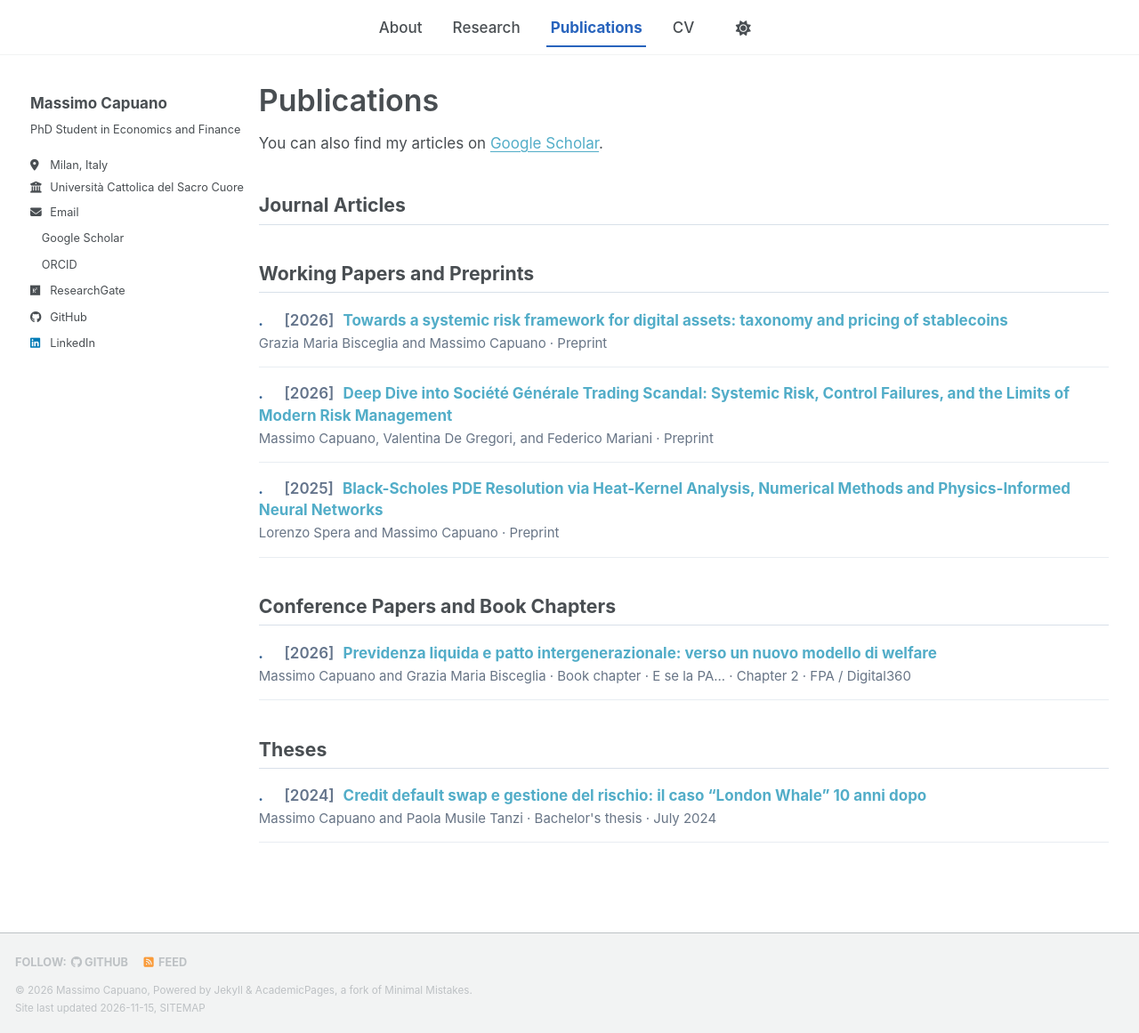
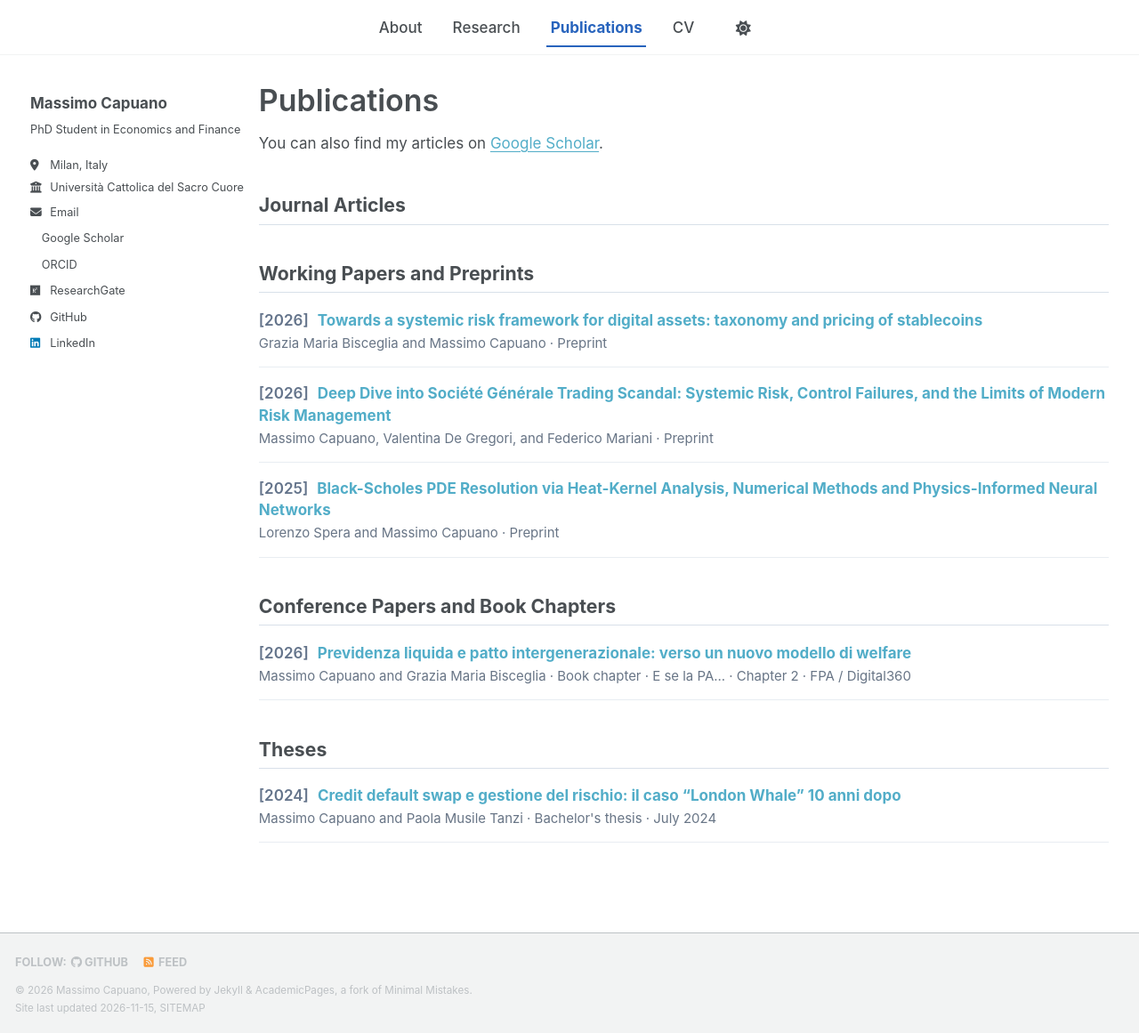
Before and after one commit to capuanomassimo/capuanomassimo.github.io, a Jekyll site: the page built from _pages/publications.html, in a window 1280 px wide and 1161 px high. Shown: the whole window at 89% size. Built offline with Jekyll 4.4.1, drawn with Linux system fonts in a browser that asks for light colours; a script bundle is joined from its source files by our own code; a style sheet for code colours, icons or effects is not loaded.

Commit message:
Remove publication sequence numbers

```diff
--- a/_includes/archive-single.html
+++ b/_includes/archive-single.html
@@ -28,7 +28,6 @@
 
     <h2 class="archive__item-title" itemprop="headline">
       {% if post.collection == 'publications' %}
-        <span class="publication-number">{{ include.number }}.</span>
         {% if post.date %}<span class="publication-year-label">[{{ post.date | date: "%Y" }}]</span>{% endif %}
         {% if post.paperurl %}
           <a href="{{ post.paperurl }}" target="_blank" rel="noopener noreferrer">{{ title }}</a>
```
